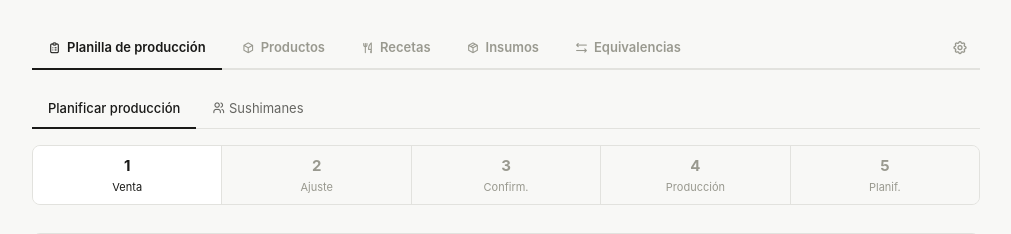
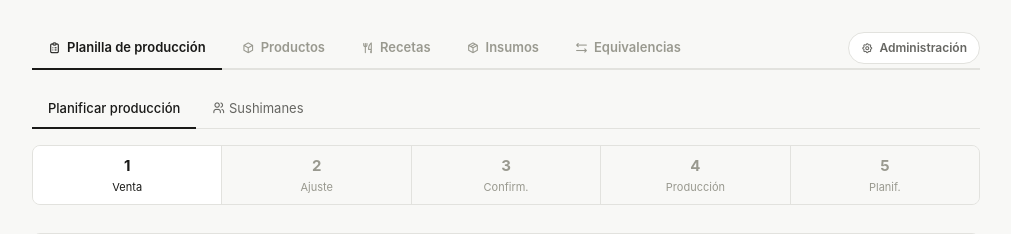
Before and after one commit to sebastians-hash/sushi-produccion, a Flask app: page / in a window 1280 px wide. Shown: the part 93-327 px from the top of the page, without its empty margins (134-1145 px from the left). Run offline with Flask 3, Linux system fonts and the light colour scheme; the visitor is signed in with stand-in values (Sample User, id 1); data that the repository does not hold is empty; parts of the project's set-up code (start-up, migrations or seed data) failed here and were passed over; some libraries are stand-ins or nearby versions.

Commit message:
Update index.html

```diff
--- a/templates/index.html
+++ b/templates/index.html
@@ -31,7 +31,9 @@ body{font-family:-apple-system,BlinkMacSystemFont,'Segoe UI',sans-serif;backgrou
 .main-nav-item{padding:10px 16px;font-size:13px;font-weight:600;color:var(--text3);cursor:pointer;border-bottom:2px solid transparent;margin-bottom:-2px;display:flex;align-items:center;gap:6px;transition:color .12s,border-color .12s;user-select:none}
 .main-nav-item:hover{color:var(--text2)}
 .main-nav-item.active{color:var(--text);border-bottom-color:var(--text)}
-.main-nav-admin{margin-left:auto;padding:10px 12px;font-size:16px}
+.main-nav-admin{margin-left:auto;margin-bottom:0;padding:6px 12px;font-size:12px;font-weight:600;border:1px solid var(--border);border-radius:20px;background:var(--surface);color:var(--text2)!important}
+.main-nav-admin:hover{background:var(--bg);border-color:var(--text3)}
+.main-nav-admin.active{background:var(--text);color:#fff!important;border-color:var(--text)}
 .step{flex:1;padding:9px 4px;text-align:center;font-size:11px;color:var(--text3);cursor:default;border-right:1px solid var(--border);background:var(--bg);transition:background .12s;user-select:none}
 .step:last-child{border-right:none}
 .step-n{display:block;font-size:15px;font-weight:700;margin-bottom:1px}
@@ -174,7 +176,7 @@ input[type=range]{width:100%;accent-color:var(--text)}
     <div class="main-nav-item" id="mni-recetas" onclick="goMainSection('recetas')"><i class="ti ti-tools-kitchen-2"></i> Recetas</div>
     <div class="main-nav-item" id="mni-insumos" onclick="goMainSection('insumos')"><i class="ti ti-package"></i> Insumos</div>
     <div class="main-nav-item" id="mni-equivalencias" onclick="goMainSection('equivalencias')"><i class="ti ti-arrows-left-right"></i> Equivalencias</div>
-    <div class="main-nav-item main-nav-admin" id="mni-admin" onclick="goMainSection('admin')" title="Administración"><i class="ti ti-settings"></i></div>
+    <div class="main-nav-item main-nav-admin" id="mni-admin" onclick="goMainSection('admin')" title="Administración"><i class="ti ti-settings"></i> Administración</div>
     {% endif %}
   </div>
 
```
